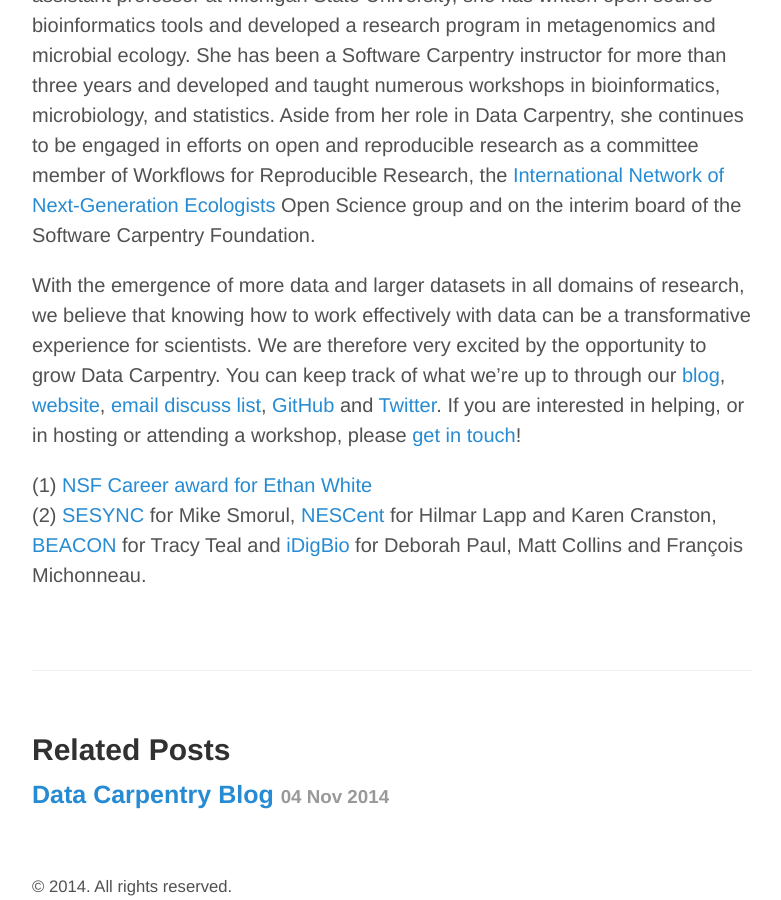
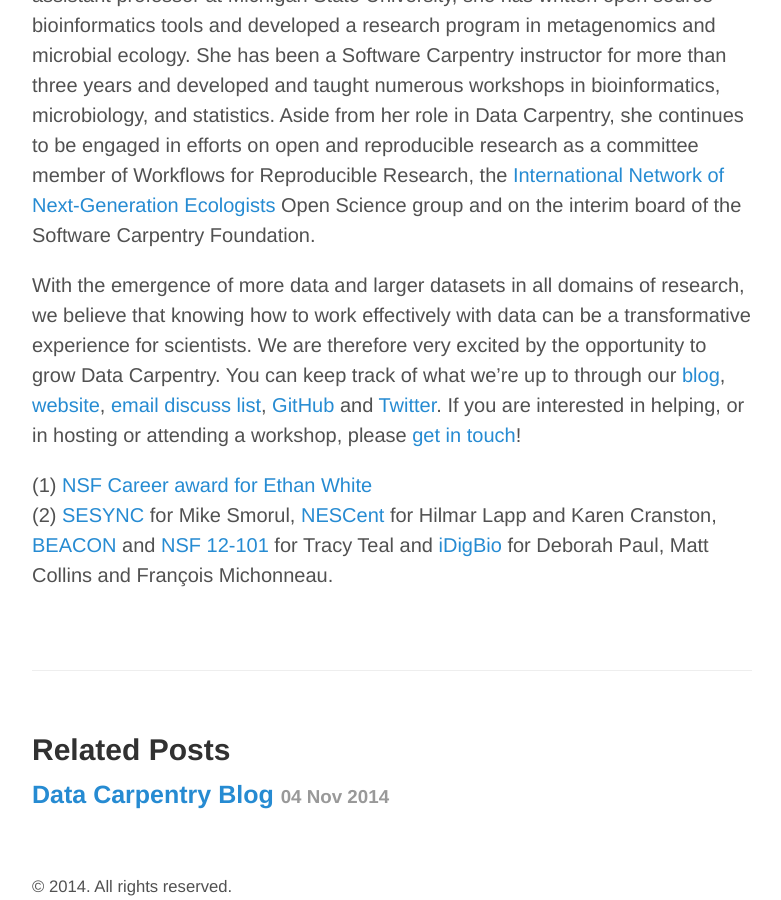
Before and after one commit to tracykteal/blog, a Jekyll site: the page built from _posts/2014-11-05-announce.md, in a window 1280 px wide and 900 px high, scrolled down 1222 px. Shown: the whole window, without its empty margins (248-1029 px from the left). Built offline with Jekyll 4.4.1, drawn with Linux system fonts in a browser that asks for light colours; comment, search, counter and statistics services are not loaded.

Commit message:
added TKT funding

```diff
--- a/_posts/2014-11-05-announce.md
+++ b/_posts/2014-11-05-announce.md
@@ -33,4 +33,4 @@ can keep track of what we're up to through our [blog](http://datacarpentry.githu
 you are interested in helping, or in hosting or attending a workshop, please [get in touch](mailto:admin@datacarpentry.org)!
 
 (1) [NSF Career award for Ethan White](http://www.nsf.gov/awardsearch/showAward?AWD_ID=0953694)
-(2) [SESYNC](http://www.sesync.org) for Mike Smorul, [NESCent](http://nescent.org) for Hilmar Lapp and Karen Cranston, [BEACON](http://beacon-center.org) for Tracy Teal and [iDigBio](https://www.idigbio.org) for Deborah Paul, Matt Collins and François Michonneau.
+(2) [SESYNC](http://www.sesync.org) for Mike Smorul, [NESCent](http://nescent.org) for Hilmar Lapp and Karen Cranston, [BEACON](http://beacon-center.org) and [NSF 12-101](http://www.nsf.gov/pubs/2012/nsf12101/nsf12101.jsp?WT.mc_id=USNSF_25&WT.mc_ev=click) for Tracy Teal and [iDigBio](https://www.idigbio.org) for Deborah Paul, Matt Collins and François Michonneau.
```
